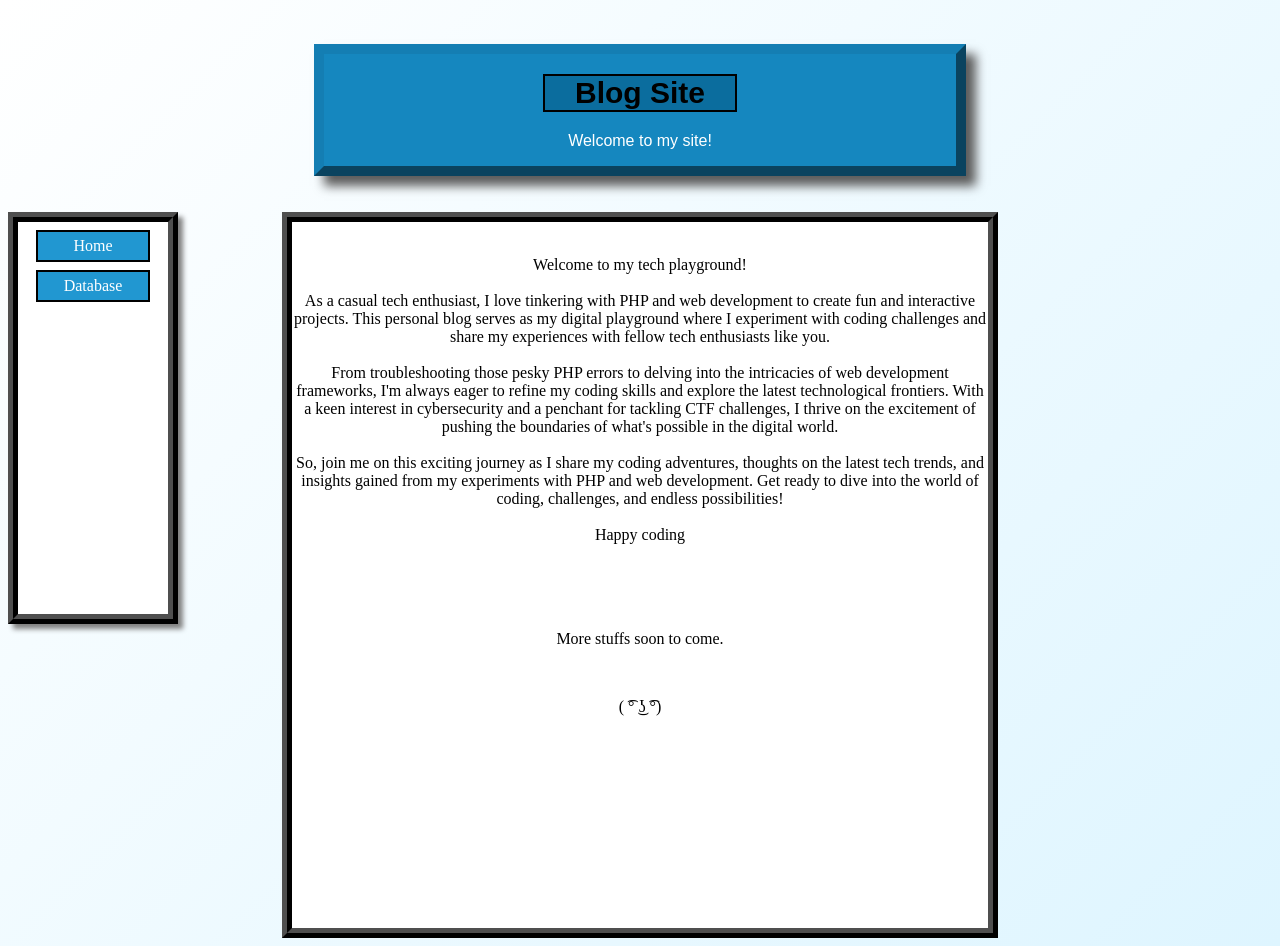
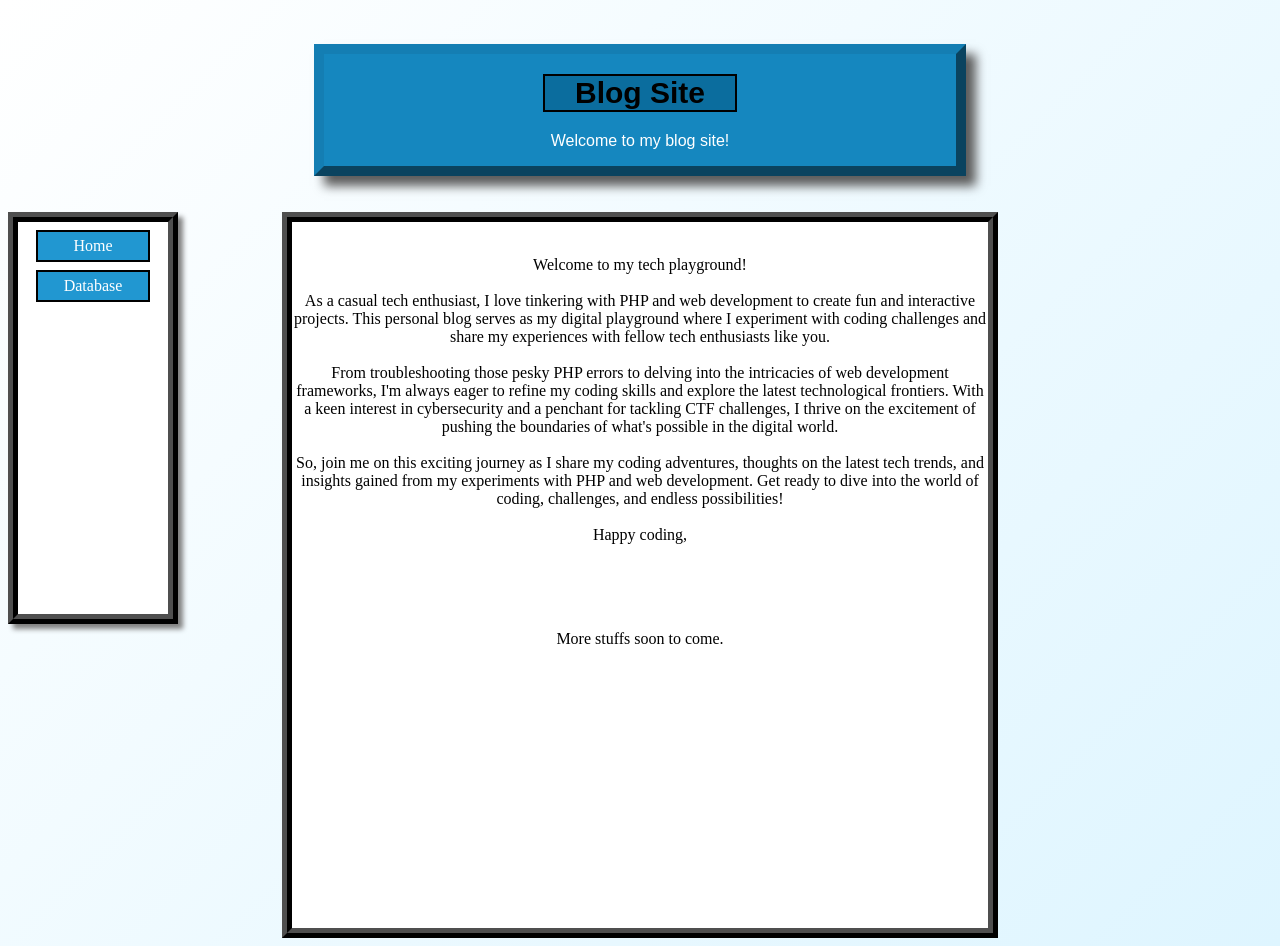
Before and after one commit to utmgdsc/deerhacks-2023-ctf, a PHP site: page / in a window 1280 px wide. Run offline with PHP 8.4, Linux system fonts and the light colour scheme.

Commit message:
Small home page changes

```diff
--- a/Web/blog/src/index.php
+++ b/Web/blog/src/index.php
@@ -74,7 +74,7 @@ background-color: #43D433;
 <center>
 <div id="title">
 <h1 id="titleHeader">Blog Site</h1>
-<p id="description">Welcome to my site!</p>
+<p id="description">Welcome to my blog site!</p>
 </div>
 <br>
 <br>
@@ -92,10 +92,9 @@ From troubleshooting those pesky PHP errors to delving into the intricacies of w
 
 So, join me on this exciting journey as I share my coding adventures, thoughts on the latest tech trends, and insights gained from my experiments with PHP and web development. Get ready to dive into the world of coding, challenges, and endless possibilities!
 
-Happy coding</p>
+Happy coding,</p>
 <br>
 <p>More stuffs soon to come.</p>
-<p>( ͡° ͜ʖ ͡°)</p>
 </div>
 </center>
 </body>
```
